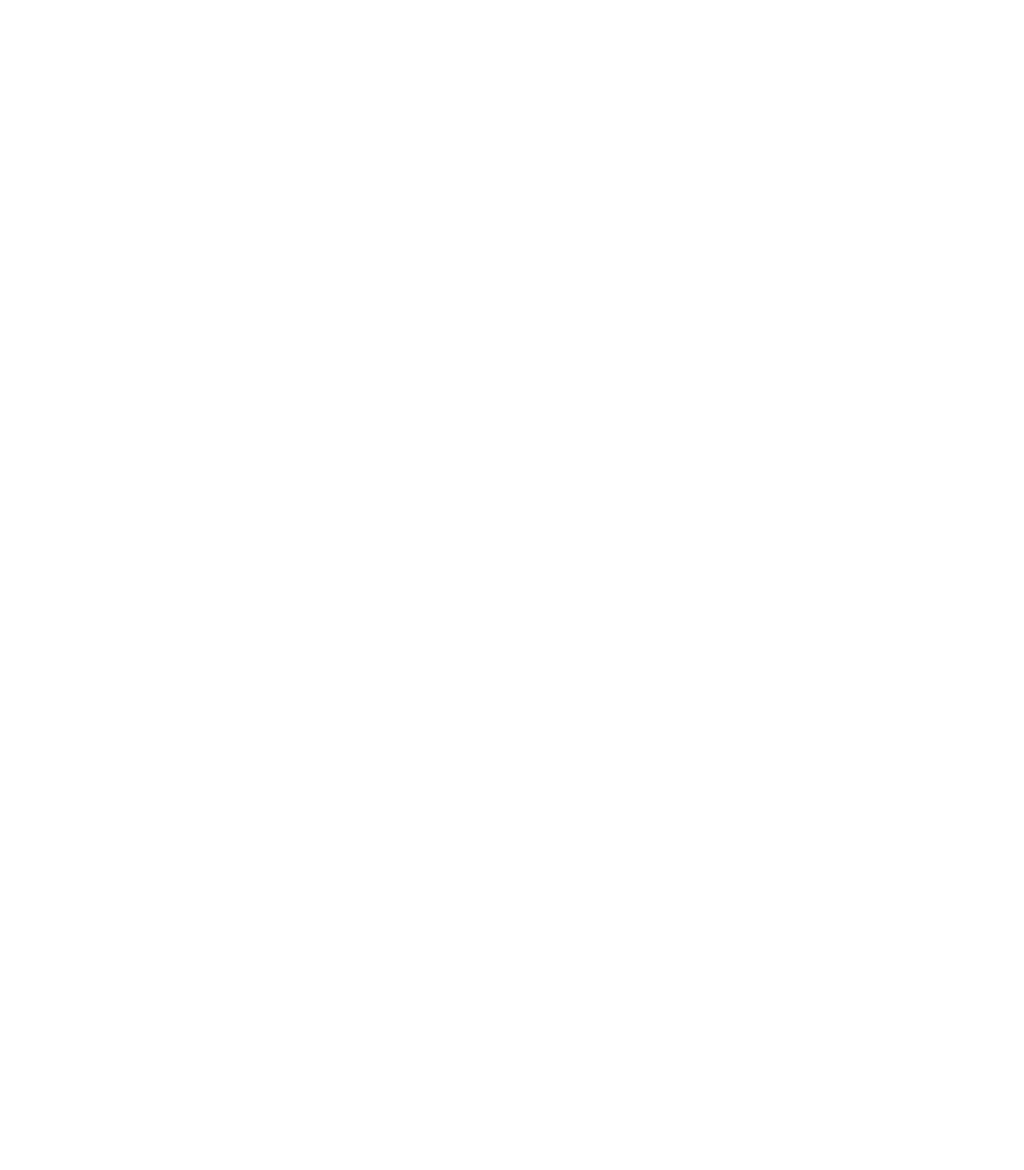
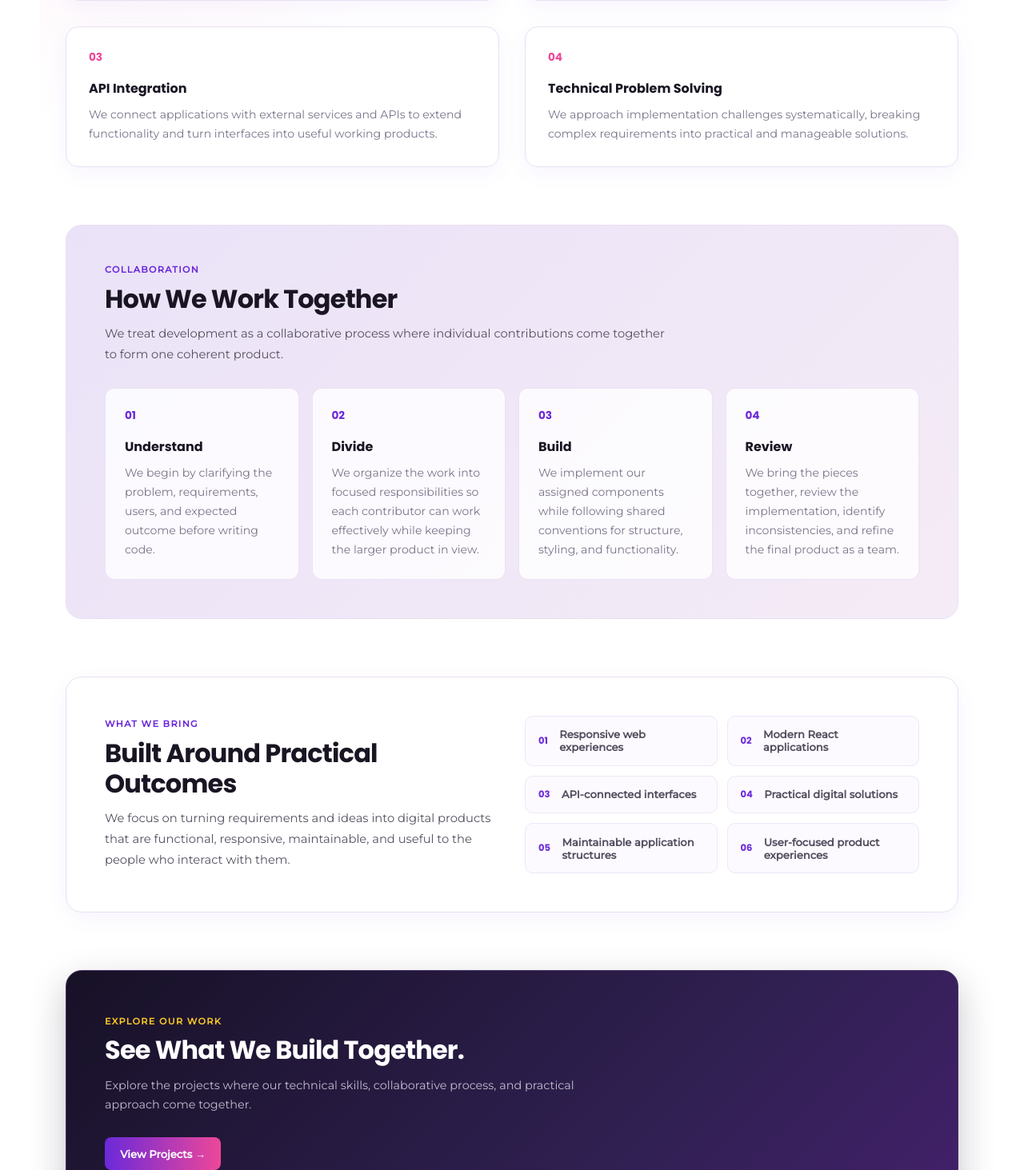
Before and after one commit to Macrinejangu/Group4_Portfolio, a React (Vite) app: page /profile in a window 1280 px wide. Shown: the part 2007-3470 px from the top of the page at 80% size. Before the commit the page ends 1864 px from the top, so only its background shows below. Built offline with nearby package versions, Linux system fonts and the light colour scheme.

Commit message:
Add additional profile sections

```diff
--- a/src/Pages/profile.css
+++ b/src/Pages/profile.css
@@ -16,9 +16,11 @@
   margin: auto;
   padding: 3rem 1.5rem 5rem;
   box-sizing: border-box;
+
   display: flex;
   flex-direction: column;
   gap: 4rem;
+
   font-family: "Montserrat", sans-serif;
 
   background:
@@ -39,11 +41,16 @@
 .tag-pill {
   display: inline-flex;
   align-items: center;
+
   padding: 0.4rem 0.8rem;
+
   border: 1px solid rgba(107, 41, 217, 0.2);
   border-radius: 999px;
+
   background: linear-gradient(90deg, #f3ecfb, #fff0f8);
+
   color: var(--purple);
+
   font-family: "Montserrat", sans-serif;
   font-size: 0.72rem;
   font-weight: 700;
@@ -53,11 +60,13 @@
 
 .profile-title {
   margin: 0.8rem 0 1.2rem;
+
   font-family: "Poppins", sans-serif;
   font-size: 2.25rem;
   font-weight: 800;
   line-height: 1.2;
   letter-spacing: -0.03em;
+
   color: var(--dark);
 }
 
@@ -65,7 +74,9 @@
 
 .profile-subtitle {
   margin: 0;
+
   color: var(--text);
+
   font-family: "Montserrat", sans-serif;
   font-size: 1rem;
   line-height: 1.75;
@@ -85,17 +96,24 @@
   display: flex;
   flex-direction: column;
   gap: 1.25rem;
+
   padding: 2rem;
+
   background: rgba(255, 255, 255, 0.95);
+
   border: 1px solid var(--border);
   border-radius: 16px;
+
   box-shadow: 0 8px 28px rgba(107, 41, 217, 0.05);
+
   transition: 0.2s ease;
 }
 
 .member-card:hover {
   transform: translateY(-4px);
+
   border-color: var(--purple);
+
   box-shadow: 0 16px 40px rgba(107, 41, 217, 0.13);
 }
 
@@ -109,28 +127,37 @@
 
 .avatar-wrapper {
   position: relative;
+
   width: 5rem;
   height: 5rem;
+
   flex-shrink: 0;
 }
 
 .member-avatar {
   width: 100%;
   height: 100%;
+
   object-fit: cover;
+
   border: 2px solid var(--border);
   border-radius: 12px;
+
   background: var(--light);
 }
 
 .avatar-badge-purple {
   position: absolute;
+
   right: -4px;
   bottom: -4px;
+
   width: 1rem;
   height: 1rem;
+
   border: 2px solid var(--white);
   border-radius: 50%;
+
   background: var(--yellow);
 }
 
@@ -142,7 +169,9 @@
 
 .member-name {
   margin: 0;
+
   color: var(--dark);
+
   font-family: "Poppins", sans-serif;
   font-size: 1.3rem;
   font-weight: 800;
@@ -150,6 +179,7 @@
 
 .member-role {
   color: var(--purple);
+
   font-family: "Montserrat", sans-serif;
   font-size: 0.82rem;
   font-weight: 600;
@@ -157,6 +187,7 @@
 
 .member-expertise {
   color: var(--muted);
+
   font-family: "Montserrat", sans-serif;
   font-size: 0.78rem;
 }
@@ -165,7 +196,9 @@
 
 .member-desc {
   margin: 0;
+
   color: var(--text);
+
   font-family: "Montserrat", sans-serif;
   font-size: 0.9rem;
   line-height: 1.7;
@@ -181,9 +214,11 @@
 
 .skills-label {
   color: var(--muted);
+
   font-family: "Montserrat", sans-serif;
   font-size: 0.7rem;
   font-weight: 700;
+
   letter-spacing: 0.05em;
   text-transform: uppercase;
 }
@@ -196,10 +231,14 @@
 
 .skill-chip {
   padding: 0.3rem 0.65rem;
+
   border: 1px solid #e1d3f5;
   border-radius: 6px;
+
   background: linear-gradient(90deg, #f3ecfb, #fff1f8);
+
   color: var(--purple);
+
   font-family: "Montserrat", sans-serif;
   font-size: 0.7rem;
   font-weight: 600;
@@ -211,9 +250,11 @@
   display: flex;
   align-items: center;
   justify-content: space-between;
+
   gap: 1rem;
   margin-top: auto;
   padding-top: 1rem;
+
   border-top: 1px solid #f0ebf7;
 }
 
@@ -226,20 +267,28 @@
   display: flex;
   align-items: center;
   justify-content: center;
+
   width: 2.25rem;
   height: 2.25rem;
+
   border: 1px solid var(--border);
   border-radius: 8px;
+
   background: #faf8ff;
   color: #5d5968;
+
   text-decoration: none;
+
   transition: 0.15s ease;
 }
 
 .social-btn:hover {
   border-color: var(--purple);
+
   background: linear-gradient(135deg, var(--purple), var(--pink));
+
   color: var(--white);
+
   transform: translateY(-2px);
 }
 
@@ -249,7 +298,280 @@
   font-weight: 700;
 }
 
-/* RESPONSIVE */
+/* =========================================
+   ADDITIONAL PROFILE SECTIONS
+========================================= */
+
+/* SECTION HEADING */
+
+.profile-section-heading {
+  max-width: 700px;
+  margin-bottom: 1.75rem;
+}
+
+.section-label {
+  color: var(--purple);
+
+  font-family: "Montserrat", sans-serif;
+  font-size: 0.7rem;
+  font-weight: 700;
+
+  letter-spacing: 0.12em;
+  text-transform: uppercase;
+}
+
+.profile-section-heading h2,
+.project-value-content h2,
+.profile-cta h2 {
+  margin: 0.65rem 0 0.75rem;
+
+  color: var(--dark);
+
+  font-family: "Poppins", sans-serif;
+  font-size: 2rem;
+  font-weight: 800;
+
+  line-height: 1.2;
+  letter-spacing: -0.025em;
+}
+
+.profile-section-heading p,
+.project-value-content p {
+  margin: 0;
+
+  color: var(--text);
+
+  font-family: "Montserrat", sans-serif;
+  font-size: 0.92rem;
+  line-height: 1.75;
+}
+
+/* COLLECTIVE STRENGTH */
+
+.strengths-grid {
+  display: grid;
+  grid-template-columns: 1fr;
+  gap: 1.5rem;
+}
+
+.strength-card {
+  position: relative;
+
+  padding: 1.75rem;
+
+  background: rgba(255, 255, 255, 0.92);
+
+  border: 1px solid var(--border);
+  border-radius: 16px;
+
+  box-shadow: 0 8px 28px rgba(107, 41, 217, 0.05);
+
+  transition: 0.2s ease;
+}
+
+.strength-card:hover {
+  transform: translateY(-3px);
+
+  border-color: var(--purple);
+
+  box-shadow: 0 14px 35px rgba(107, 41, 217, 0.1);
+}
+
+.strength-number,
+.collaboration-number {
+  margin-bottom: 1rem;
+
+  color: var(--pink);
+
+  font-family: "Poppins", sans-serif;
+  font-size: 0.85rem;
+  font-weight: 800;
+}
+
+.strength-card h3,
+.collaboration-card h3 {
+  margin: 0 0 0.6rem;
+
+  color: var(--dark);
+
+  font-family: "Poppins", sans-serif;
+  font-size: 1rem;
+  font-weight: 700;
+}
+
+.strength-card p,
+.collaboration-card p {
+  margin: 0;
+
+  color: var(--muted);
+
+  font-family: "Montserrat", sans-serif;
+  font-size: 0.88rem;
+  line-height: 1.7;
+}
+
+/* COLLABORATION */
+
+.collaboration-section {
+  padding: 2.5rem 1.5rem;
+
+  background:
+    linear-gradient(135deg, rgba(107, 41, 217, 0.08), rgba(237, 71, 153, 0.04)),
+    var(--light);
+
+  border: 1px solid var(--border);
+  border-radius: 20px;
+}
+
+.collaboration-grid {
+  display: grid;
+  grid-template-columns: 1fr;
+  gap: 1rem;
+}
+
+.collaboration-card {
+  padding: 1.5rem;
+
+  background: rgba(255, 255, 255, 0.8);
+
+  border: 1px solid rgba(232, 224, 243, 0.9);
+  border-radius: 12px;
+}
+
+.collaboration-number {
+  color: var(--purple);
+}
+
+/* PROJECT VALUE */
+
+.project-value-section {
+  display: grid;
+  grid-template-columns: 1fr;
+
+  gap: 2rem;
+
+  padding: 2.5rem 2rem;
+
+  background: rgba(255, 255, 255, 0.92);
+
+  border: 1px solid var(--border);
+  border-radius: 20px;
+
+  box-shadow: 0 8px 28px rgba(107, 41, 217, 0.05);
+}
+
+.project-value-content {
+  max-width: 620px;
+}
+
+.project-value-list {
+  display: grid;
+  grid-template-columns: 1fr;
+  gap: 0.75rem;
+}
+
+.project-value-item {
+  display: flex;
+  align-items: center;
+  gap: 0.9rem;
+
+  padding: 0.9rem 1rem;
+
+  border: 1px solid #eee8f5;
+  border-radius: 10px;
+
+  background: #fcfaff;
+}
+
+.project-value-item span {
+  flex-shrink: 0;
+
+  color: var(--purple);
+
+  font-family: "Poppins", sans-serif;
+  font-size: 0.72rem;
+  font-weight: 800;
+}
+
+.project-value-item p {
+  margin: 0;
+
+  color: var(--text);
+
+  font-family: "Montserrat", sans-serif;
+  font-size: 0.82rem;
+  font-weight: 600;
+}
+
+/* CTA */
+
+.profile-cta {
+  display: flex;
+  flex-direction: column;
+
+  gap: 1.75rem;
+
+  padding: 2.5rem 2rem;
+
+  background: linear-gradient(135deg, #171126, #302052 65%, #43206b);
+
+  border: 1px solid #493466;
+  border-radius: 20px;
+
+  box-shadow: 0 18px 45px rgba(22, 17, 36, 0.25);
+}
+
+.profile-cta .section-label {
+  color: var(--yellow);
+}
+
+.profile-cta h2 {
+  color: var(--white);
+}
+
+.profile-cta p {
+  max-width: 600px;
+
+  margin: 0;
+
+  color: #c2bbcf;
+
+  font-family: "Montserrat", sans-serif;
+  font-size: 0.9rem;
+  line-height: 1.7;
+}
+
+.profile-cta-button {
+  display: inline-flex;
+  align-items: center;
+  justify-content: center;
+
+  align-self: flex-start;
+
+  padding: 0.8rem 1.2rem;
+
+  border-radius: 8px;
+
+  background: linear-gradient(90deg, var(--purple), var(--pink));
+
+  color: var(--white);
+
+  font-family: "Montserrat", sans-serif;
+  font-size: 0.82rem;
+  font-weight: 600;
+
+  text-decoration: none;
+
+  transition: 0.2s ease;
+}
+
+.profile-cta-button:hover {
+  transform: translateY(-2px);
+}
+
+/* =========================================
+   RESPONSIVE
+========================================= */
 
 @media (min-width: 768px) {
   .profile-page {
@@ -269,4 +591,33 @@
     grid-template-columns: repeat(2, 1fr);
     gap: 2rem;
   }
+
+  .strengths-grid {
+    grid-template-columns: repeat(2, 1fr);
+    gap: 2rem;
+  }
+
+  .collaboration-section {
+    padding: 3rem;
+  }
+
+  .collaboration-grid {
+    grid-template-columns: repeat(4, 1fr);
+    gap: 1rem;
+  }
+
+  .project-value-section {
+    grid-template-columns: 1fr 1fr;
+    align-items: center;
+
+    padding: 3rem;
+  }
+
+  .project-value-list {
+    grid-template-columns: 1fr 1fr;
+  }
+
+  .profile-cta {
+    padding: 3.5rem 3rem;
+  }
 }
--- a/src/Pages/profile.jsx
+++ b/src/Pages/profile.jsx
@@ -89,8 +89,72 @@
     },
   ];
 
+  const strengths = [
+    {
+      number: "01",
+      title: "Frontend Development",
+      description:
+        "We create responsive and accessible interfaces that balance visual quality with usability across different devices and screen sizes.",
+    },
+    {
+      number: "02",
+      title: "Application Logic",
+      description:
+        "We structure application behavior carefully so that interfaces remain reliable, understandable, and maintainable as products grow.",
+    },
+    {
+      number: "03",
+      title: "API Integration",
+      description:
+        "We connect applications with external services and APIs to extend functionality and turn interfaces into useful working products.",
+    },
+    {
+      number: "04",
+      title: "Technical Problem Solving",
+      description:
+        "We approach implementation challenges systematically, breaking complex requirements into practical and manageable solutions.",
+    },
+  ];
+
+  const collaboration = [
+    {
+      number: "01",
+      title: "Understand",
+      description:
+        "We begin by clarifying the problem, requirements, users, and expected outcome before writing code.",
+    },
+    {
+      number: "02",
+      title: "Divide",
+      description:
+        "We organize the work into focused responsibilities so each contributor can work effectively while keeping the larger product in view.",
+    },
+    {
+      number: "03",
+      title: "Build",
+      description:
+        "We implement our assigned components while following shared conventions for structure, styling, and functionality.",
+    },
+    {
+      number: "04",
+      title: "Review",
+      description:
+        "We bring the pieces together, review the implementation, identify inconsistencies, and refine the final product as a team.",
+    },
+  ];
+
+  const projectValue = [
+    "Responsive web experiences",
+    "Modern React applications",
+    "API-connected interfaces",
+    "Practical digital solutions",
+    "Maintainable application structures",
+    "User-focused product experiences",
+  ];
+
   return (
     <main className="profile-page">
+      {/* HERO */}
       <section className="profile-hero">
         <div className="tag-pill">Our People</div>
 
@@ -103,6 +167,7 @@
         </p>
       </section>
 
+      {/* TEAM */}
       <section className="team-section">
         <div className="team-grid">
           {teamMembers.map((member) => (
@@ -180,6 +245,101 @@
           ))}
         </div>
       </section>
+
+      {/* COLLECTIVE STRENGTH */}
+      <section className="profile-section">
+        <div className="profile-section-heading">
+          <div className="section-label">COLLECTIVE STRENGTH</div>
+
+          <h2>More Than Individual Skills</h2>
+
+          <p>
+            Our strength comes from combining different areas of technical
+            capability into one collaborative development process.
+          </p>
+        </div>
+
+        <div className="strengths-grid">
+          {strengths.map((item) => (
+            <article className="strength-card" key={item.number}>
+              <div className="strength-number">{item.number}</div>
+
+              <h3>{item.title}</h3>
+
+              <p>{item.description}</p>
+            </article>
+          ))}
+        </div>
+      </section>
+
+      {/* COLLABORATION */}
+      <section className="collaboration-section">
+        <div className="profile-section-heading">
+          <div className="section-label">COLLABORATION</div>
+
+          <h2>How We Work Together</h2>
+
+          <p>
+            We treat development as a collaborative process where individual
+            contributions come together to form one coherent product.
+          </p>
+        </div>
+
+        <div className="collaboration-grid">
+          {collaboration.map((step) => (
+            <article className="collaboration-card" key={step.number}>
+              <div className="collaboration-number">{step.number}</div>
+
+              <h3>{step.title}</h3>
+
+              <p>{step.description}</p>
+            </article>
+          ))}
+        </div>
+      </section>
+
+      {/* PROJECT VALUE */}
+      <section className="project-value-section">
+        <div className="project-value-content">
+          <div className="section-label">WHAT WE BRING</div>
+
+          <h2>Built Around Practical Outcomes</h2>
+
+          <p>
+            We focus on turning requirements and ideas into digital products
+            that are functional, responsive, maintainable, and useful to the
+            people who interact with them.
+          </p>
+        </div>
+
+        <div className="project-value-list">
+          {projectValue.map((item, index) => (
+            <div className="project-value-item" key={item}>
+              <span>{String(index + 1).padStart(2, "0")}</span>
+
+              <p>{item}</p>
+            </div>
+          ))}
+        </div>
+      </section>
+
+      {/* CTA */}
+      <section className="profile-cta">
+        <div>
+          <div className="section-label">EXPLORE OUR WORK</div>
+
+          <h2>See What We Build Together.</h2>
+
+          <p>
+            Explore the projects where our technical skills, collaborative
+            process, and practical approach come together.
+          </p>
+        </div>
+
+        <a href="/projects" className="profile-cta-button">
+          View Projects →
+        </a>
+      </section>
     </main>
   );
 }
```
